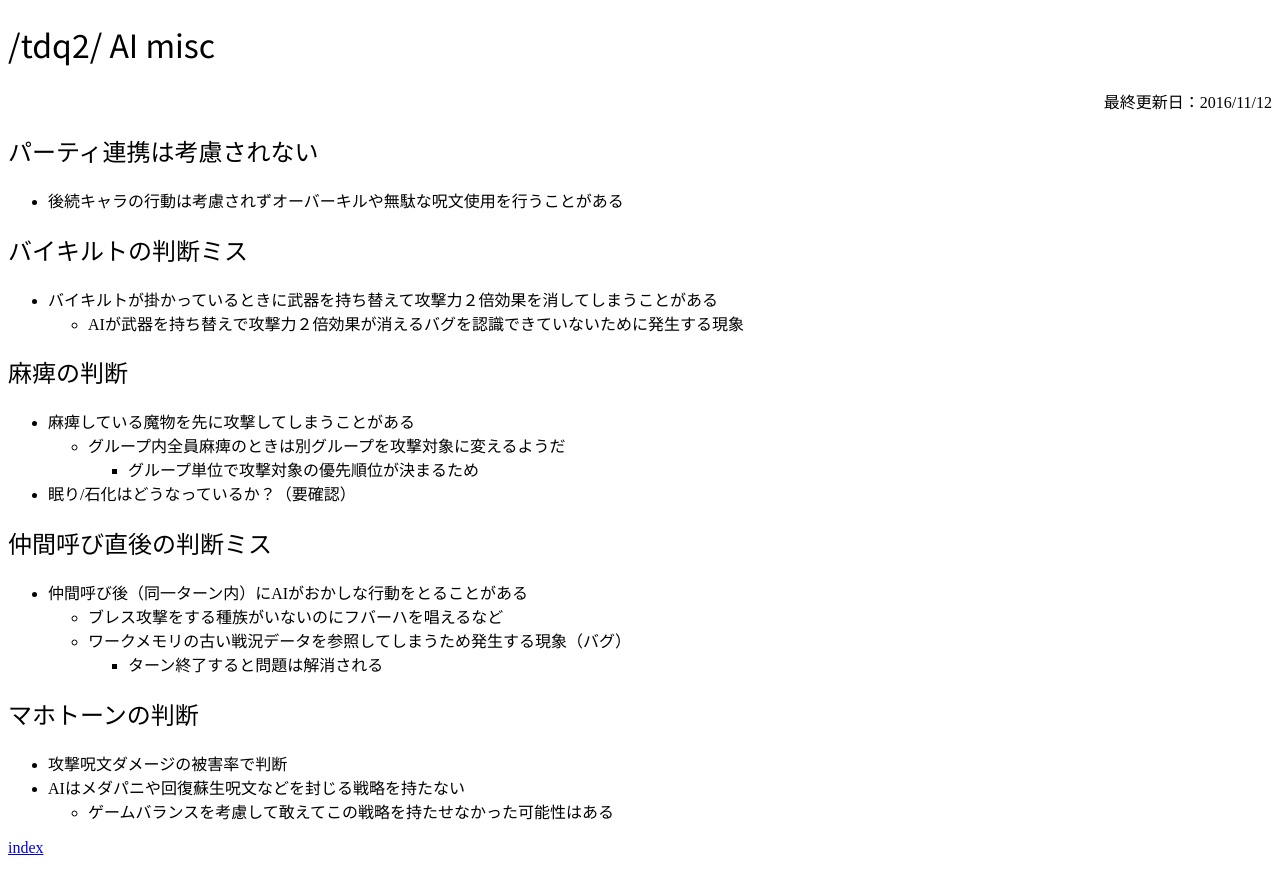
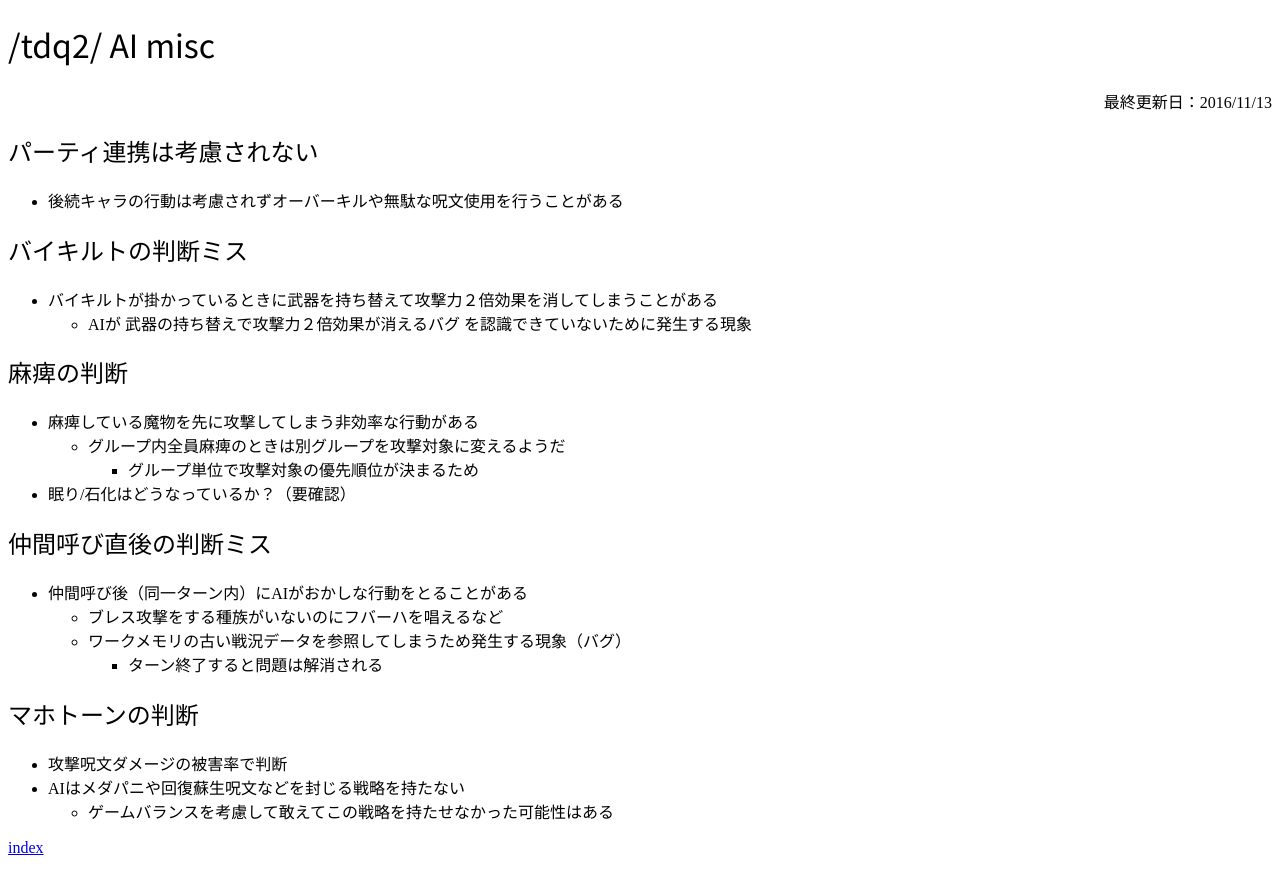
Before and after one commit to chiorex/TDQ_DATA_DAT, a Jekyll site: the page built from tdq2/ai_misc.md, in a window 1280 px wide. Shown: the top 894 px of the page. Built offline with Jekyll 4.4.1, drawn with Linux system fonts in a browser that asks for light colours; some web fonts are replaced.

Commit message:
細かい修正

```diff
--- a/tdq2/ai_misc.md
+++ b/tdq2/ai_misc.md
@@ -1,7 +1,7 @@
 ---
 layout: default
 title: AI misc
-update: 2016-11-12
+update: 2016-11-13
 ---
 
 ## パーティ連携は考慮されない
@@ -11,11 +11,11 @@ update: 2016-11-12
 ## バイキルトの判断ミス
 
 * バイキルトが掛かっているときに武器を持ち替えて攻撃力２倍効果を消してしまうことがある
-	* AIが武器を持ち替えで攻撃力２倍効果が消えるバグを認識できていないために発生する現象
+	* AIが __武器の持ち替えで攻撃力２倍効果が消えるバグ__ を認識できていないために発生する現象
 
 ## 麻痺の判断
 
-* 麻痺している魔物を先に攻撃してしまうことがある
+* 麻痺している魔物を先に攻撃してしまう非効率な行動がある
 	* グループ内全員麻痺のときは別グループを攻撃対象に変えるようだ
 		* グループ単位で攻撃対象の優先順位が決まるため
 * 眠り/石化はどうなっているか？（要確認）
```
Also changed, not shown: tdq1/index.md (+2 -2 lines), tdq1/spell_damage.md (added, +38 -0 lines), tdq2/damage.md (+2 -2 lines), tdq2/index.md (+2 -2 lines), tdq2/spell_damage.md (+3 -3 lines).
